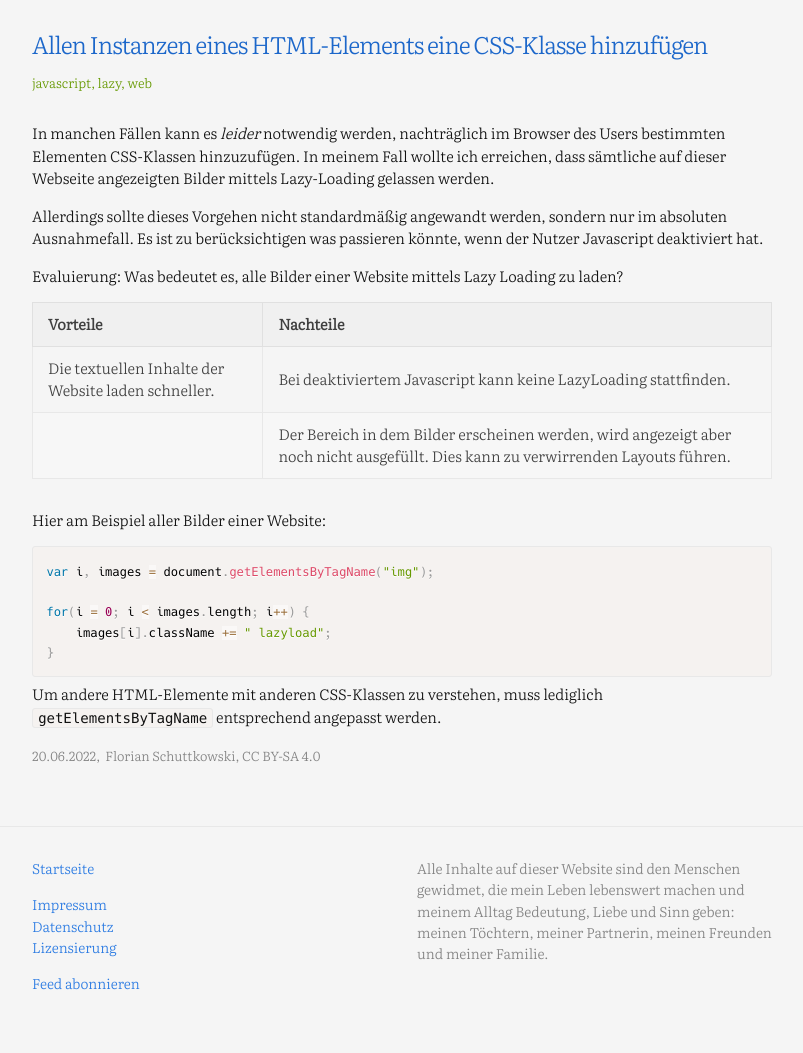
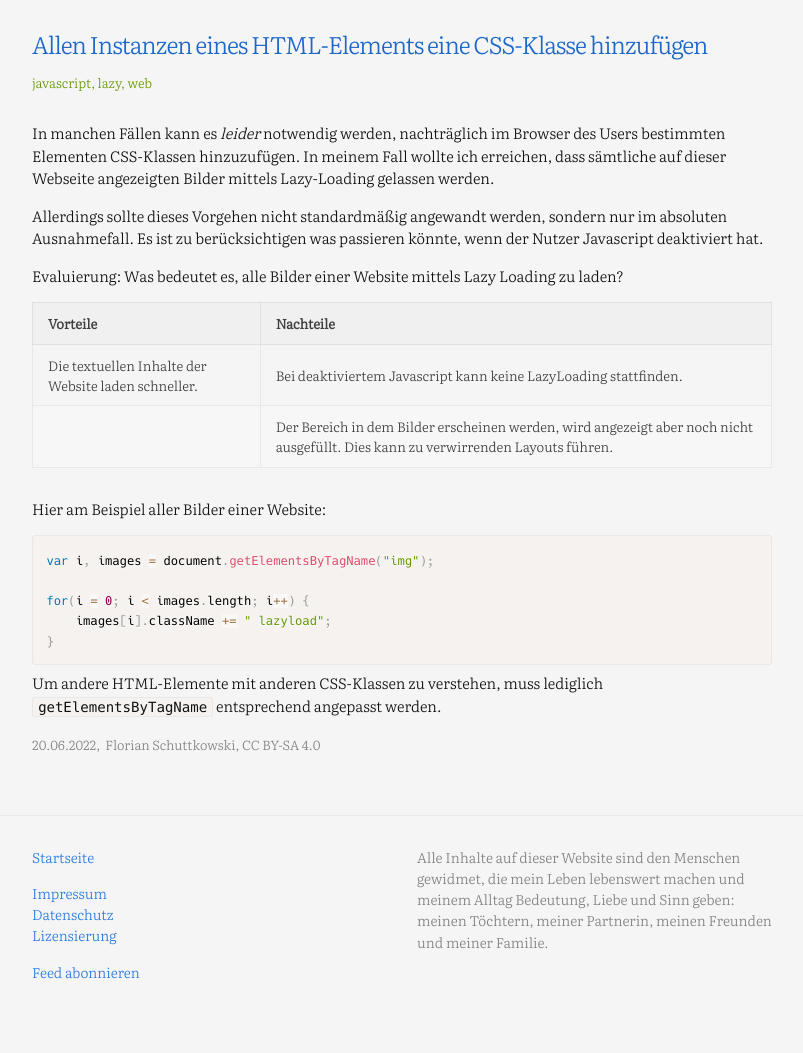
Before and after one commit to flowinho/reboot, a Jekyll site: the page built from _posts/2022-06-20-css-klasse-img.md, in a window 1280 px wide. Shown: the whole page, without its empty margins (238-1041 px from the left). Built offline with Jekyll 4.4.1, drawn with Linux system fonts in a browser that asks for light colours.

Commit message:
Decrease font-size in tables

```diff
--- a/_sass/minima/custom-styles.scss
+++ b/_sass/minima/custom-styles.scss
@@ -26,3 +26,7 @@ h1, h2, h3, h4, h5, h6 {
     -webkit-font-smoothing: antialiased;
     -moz-osx-font-smoothing: grayscale;
 }
+
+table {
+    @include relative-font-size(0.9);
+}
```
